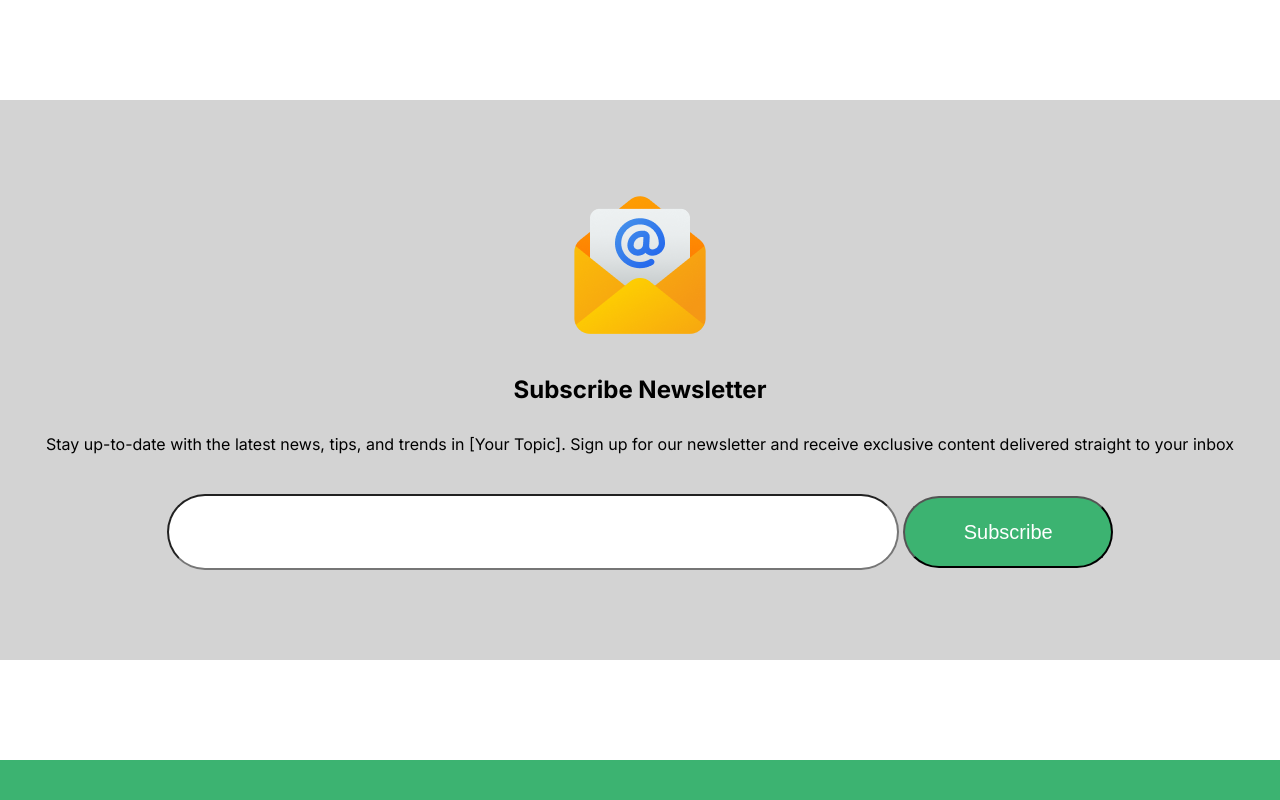
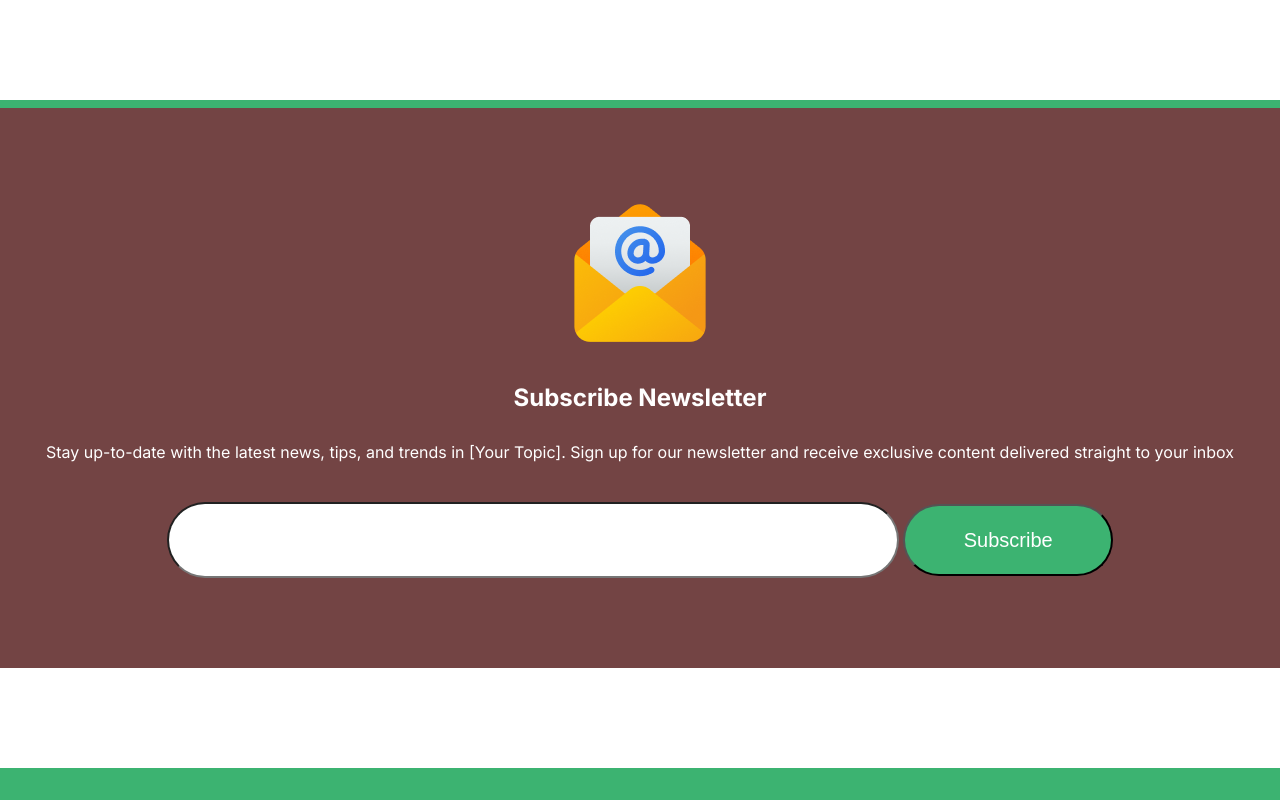
Before and after one commit to masudulalam/New-Year-Project, a plain HTML site: page index.html in a window 1280 px wide. Shown: the top 800 px of the page. Drawn offline with Linux system fonts and the light colour scheme.

Commit message:
added some styles

```diff
--- a/styles/style.css
+++ b/styles/style.css
@@ -17,10 +17,12 @@ body{
 
 /* Subscribe Newsletter Section */
 .subscriber-newsletter-section{
-    background: lightgray;
+    background: #734444;
     margin: 100px 0;
     text-align: center;
     padding: 90px 0;
+    color: #fff;
+    border-top: 8px solid mediumseagreen;
 }
 
 .subscriber-newsletter-title{
```
